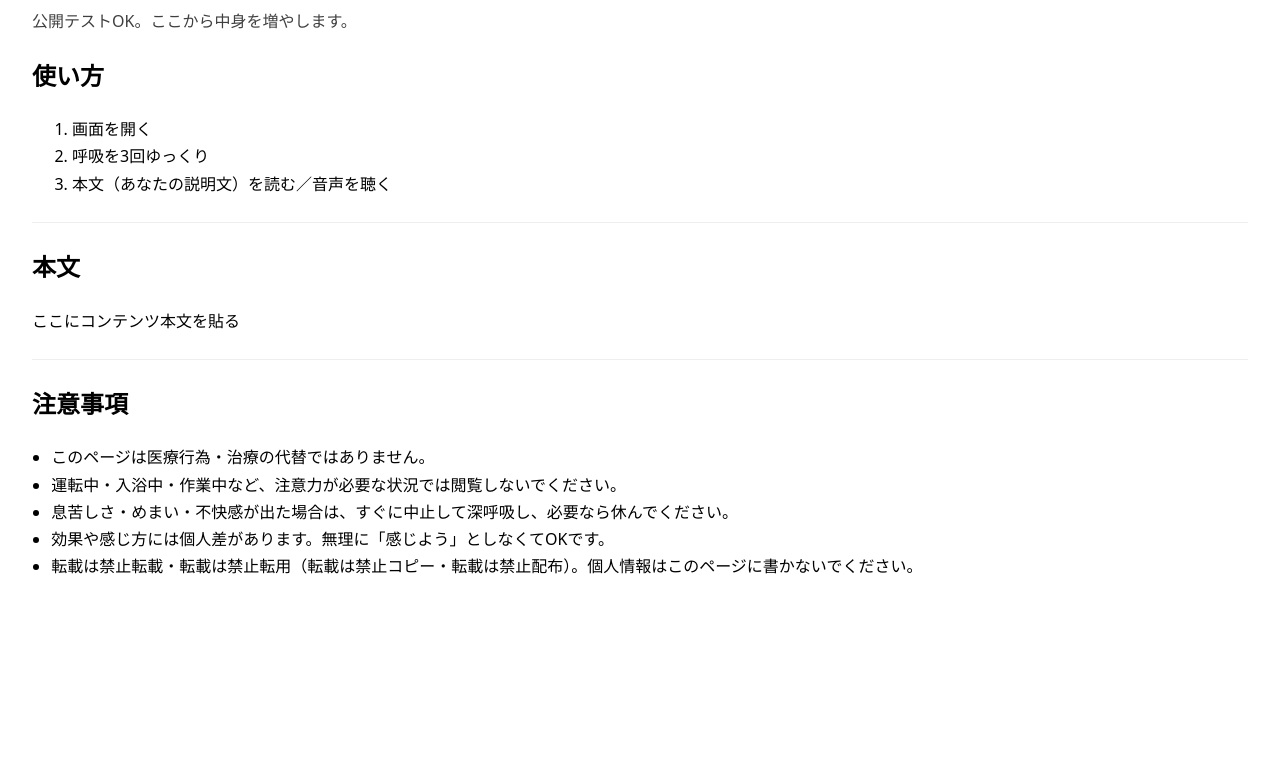
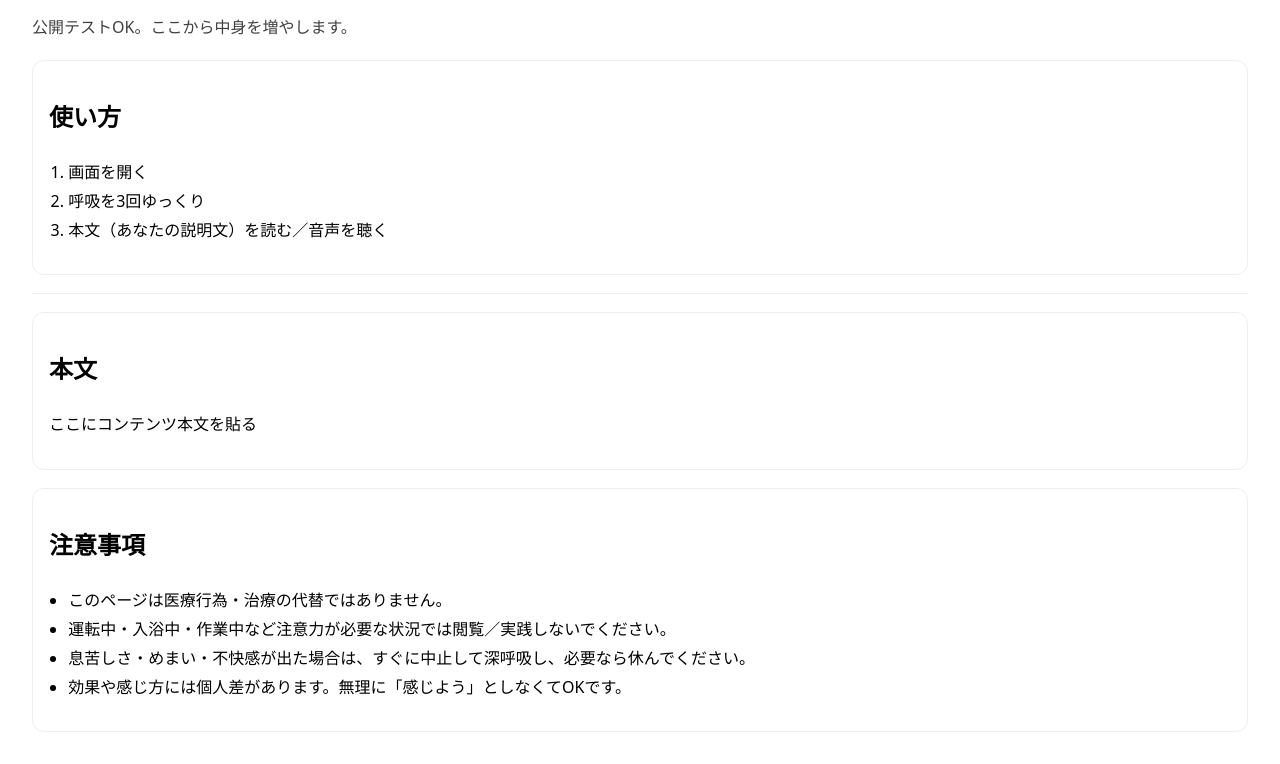
Before and after one commit to orenoadores0224-tech/kofu-pwa, a plain HTML site: page shouba.html in a window 1280 px wide. Shown: the part 164-928 px from the top of the page. Before the commit the page ends 800 px from the top, so only its background shows below. Drawn offline with Linux system fonts and the light colour scheme.

Commit message:
shouba.html を更新

```diff
--- a/shouba.html
+++ b/shouba.html
@@ -4,25 +4,24 @@
   <meta charset="utf-8" />
   <meta name="viewport" content="width=device-width, initial-scale=1" />
   <title>商売護符（集中・胆力）</title>
+
+  <!-- PWA -->
   <link rel="manifest" href="./manifest.json">
   <meta name="theme-color" content="#ffffff">
+  <link rel="icon" href="./icon-192.png" type="image/png">
 
-<!-- iPhoneホーム画面アイコン用（iOSはmanifestだけだと反映弱いことがある） -->
+  <!-- iPhoneホーム画面アイコン用 -->
   <link rel="apple-touch-icon" href="./icon-192.png">
   <meta name="apple-mobile-web-app-capable" content="yes">
   <meta name="apple-mobile-web-app-status-bar-style" content="default">
-  <!-- PWA -->
-  <link rel="manifest" href="./manifest.json">
-  <meta name="theme-color" content="#ffffff">
-  <link rel="icon" href="./icon-192.png">
-  <link rel="apple-touch-icon" href="./icon-192.png">
 
   <style>
-    body { font-family: system-ui, -apple-system, "Segoe UI", Roboto, "Helvetica Neue", Arial; padding: 24px; line-height: 1.7; }
+    body { font-family: system-ui, -apple-system; padding: 24px; line-height: 1.8; }
+    .muted { opacity: .75; }
+    ul, ol { padding-left: 1.2em; }
     a { color: #0b57d0; }
-    .muted { opacity: .75; }
-    ul { padding-left: 1.2em; }
-    hr { border: 0; border-top: 1px solid #eee; margin: 24px 0; }
+    hr { border: 0; border-top: 1px solid #eee; margin: 18px 0; }
+    .card { margin-top: 18px; padding: 14px 16px; border: 1px solid #eee; border-radius: 12px; }
   </style>
 </head>
 
@@ -32,32 +31,41 @@
   <h1>商売護符（集中・胆力）</h1>
   <p class="muted">公開テストOK。ここから中身を増やします。</p>
 
+  <div class="card">
     <h2>使い方</h2>
     <ol>
       <li>画面を開く</li>
       <li>呼吸を3回ゆっくり</li>
       <li>本文（あなたの説明文）を読む／音声を聴く</li>
     </ol>
+  </div>
 
   <hr>
 
+  <div class="card">
     <h2>本文</h2>
     <p>ここにコンテンツ本文を貼る</p>
 
-  <hr>
+    <!-- 音声を後で入れるなら例：
+    <audio controls src="./audio/shouba.mp3"></audio>
+    -->
+  </div>
 
+  <div class="card">
     <h2>注意事項</h2>
     <ul>
       <li>このページは医療行為・治療の代替ではありません。</li>
-    <li>運転中・入浴中・作業中など、注意力が必要な状況では閲覧しないでください。</li>
+      <li>運転中・入浴中・作業中など注意力が必要な状況では閲覧／実践しないでください。</li>
       <li>息苦しさ・めまい・不快感が出た場合は、すぐに中止して深呼吸し、必要なら休んでください。</li>
       <li>効果や感じ方には個人差があります。無理に「感じよう」としなくてOKです。</li>
-    <li>転載は禁止転載・転載は禁止転用（転載は禁止コピー・転載は禁止配布）。個人情報はこのページに書かないでください。</li>
     </ul>
+  </div>
 
   <script>
-    if ("serviceWorker" in navigator) {
-      navigator.serviceWorker.register("./sw.js").catch(console.error);
+    if ('serviceWorker' in navigator) {
+      window.addEventListener('load', () => {
+        navigator.serviceWorker.register('./sw.js').catch(() => {});
+      });
     }
   </script>
 </body>
```
Lines whose indentation alone changed are shown as unchanged.
